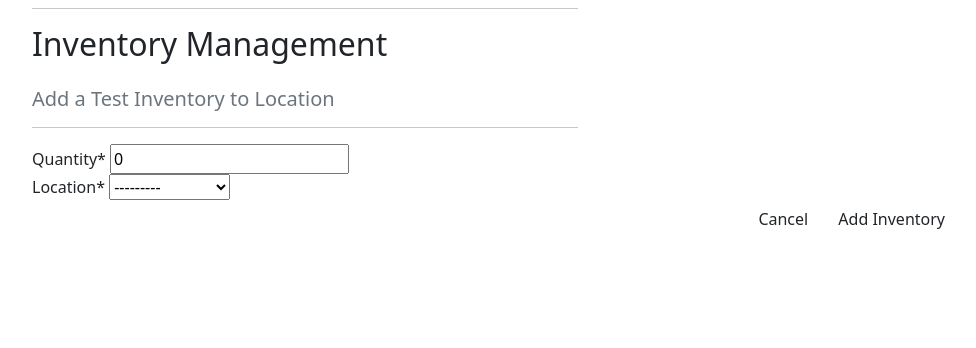
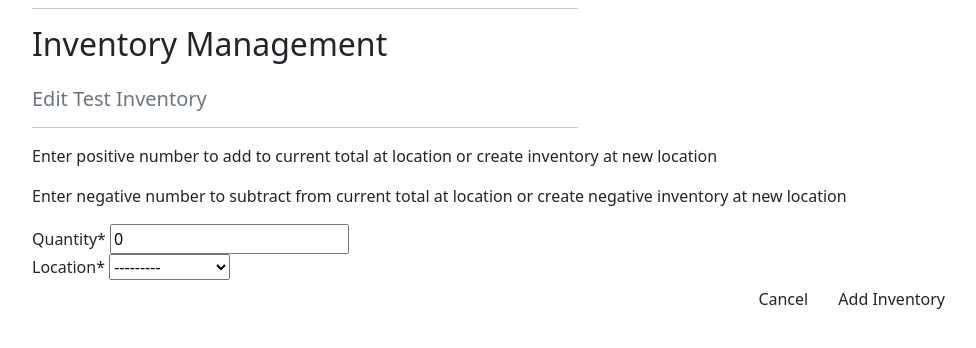
Before and after one commit to ItsAlanK/inventory-management-app, a Django app: page /add-inventory/1/ in a window 1280 px wide. Shown: the part 56-404 px from the top of the page, without its empty margins (50-1026 px from the left). Run offline with Django 3.2, Linux system fonts and the light colour scheme; data comes from the database, SQL or seed files in the repository; some libraries are stand-ins or nearby versions.

Commit message:
Add instructions to templates and rephrase heading for clarity

```diff
--- a/products/templates/products/add-inventory.html
+++ b/products/templates/products/add-inventory.html
@@ -8,9 +8,11 @@
             <div class="col-12 col-md-6">
                 <hr>
                 <h2 class="logo-font mb-4">Inventory Management</h2>
-                    <h5 class="text-muted">Add a {{ product }} Inventory to Location</h5>
+                    <h5 class="text-muted">Edit {{ product }} Inventory</h5>
                 <hr>
             </div>
+            <p>Enter positive number to add to current total at location or create inventory at new location</p>
+            <p>Enter negative number to subtract from current total at location or create negative inventory at new location</p>
         </div>
         <div class="row">
             <div class="col-12 col-md-10">
--- a/products/templates/products/edit-product.html
+++ b/products/templates/products/edit-product.html
@@ -24,13 +24,11 @@
                 </form>
                 <hr>
                 <h3>Product Inventory</h3>
-                <a href="{% url 'add_inventory' product.id %}">Add inventory to new location</a>
+                <a href="{% url 'add_inventory' product.id %}">Add/Remove inventory</a>
                 <br>
                 <br>
                 {% for i in product_inventory %}
-                        <p>{{ i.quantity }} of {{ i }} at {{ i.location }}
-                            <a class="text-primary" href=""><small>Manage</small></a>/<a class="text-danger"><small>Delete</small></a>
-                        </p>
+                        <p>{{ i.quantity }} of {{ i }} at {{ i.location }}</p>
 
                 {% endfor %}
             </div>
```
